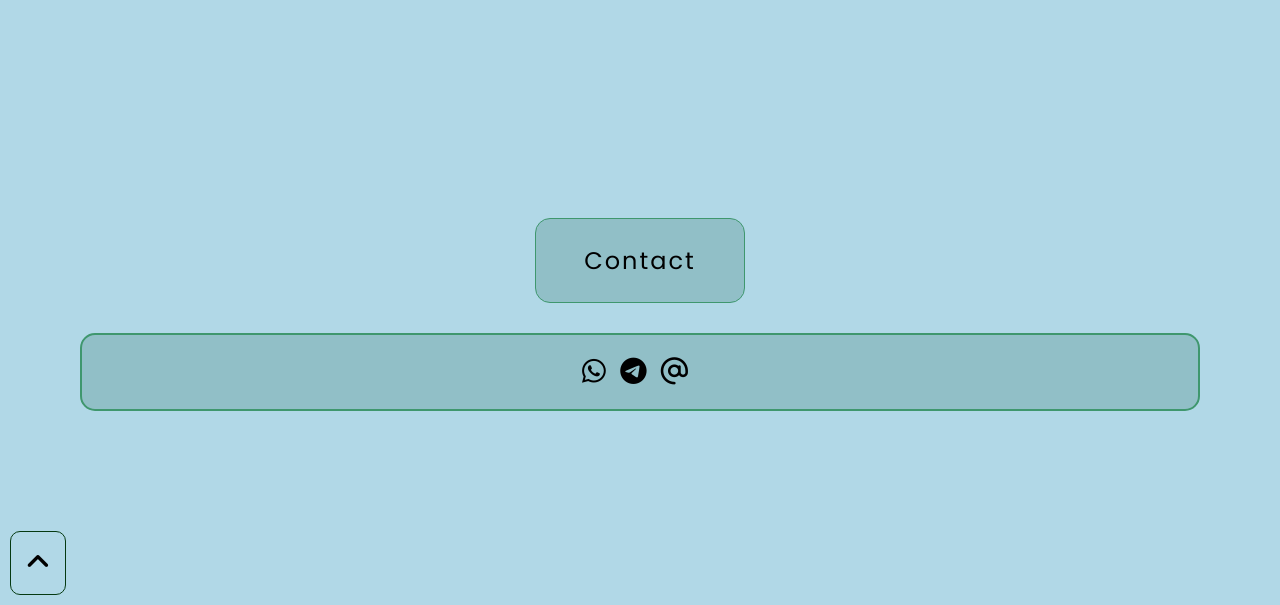
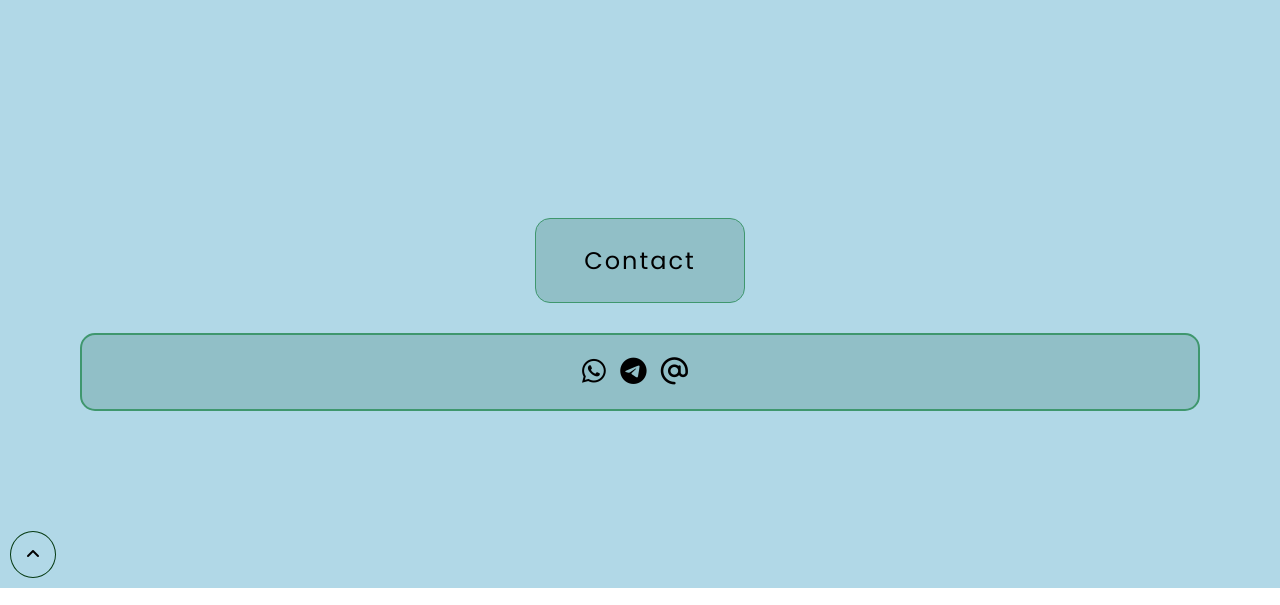
Before and after one commit to Eman071/Website1, a plain HTML site: page index.html in a window 1280 px wide. Shown: the part 2685-3290 px from the top of the page. Drawn offline with Linux system fonts and the light colour scheme.

Commit message:
Updated style.css

```diff
--- a/style.css
+++ b/style.css
@@ -176,11 +176,10 @@ section{
 .Top a{
     display: inline-block;
     color: #000000;
-    font-size: 1.7em;
     padding: 10px 15px;
     margin: 10px 10px;
     border: 1.5px solid #053a12;
-    border-radius: 10px;
+    border-radius: 60%;
     transition: 0.7s ease;
 }
 
```
